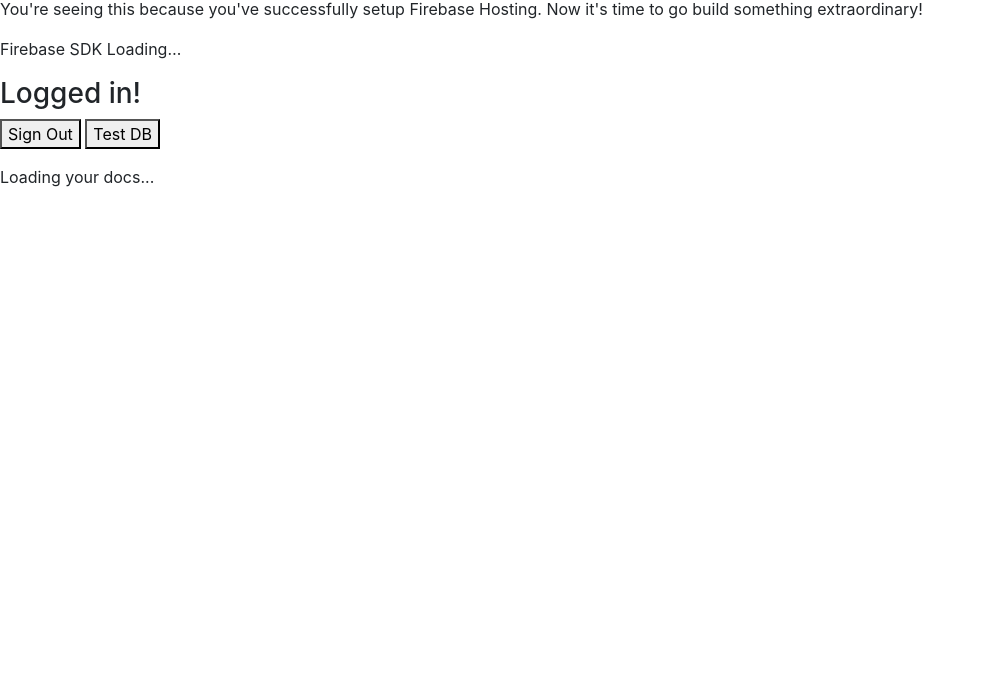
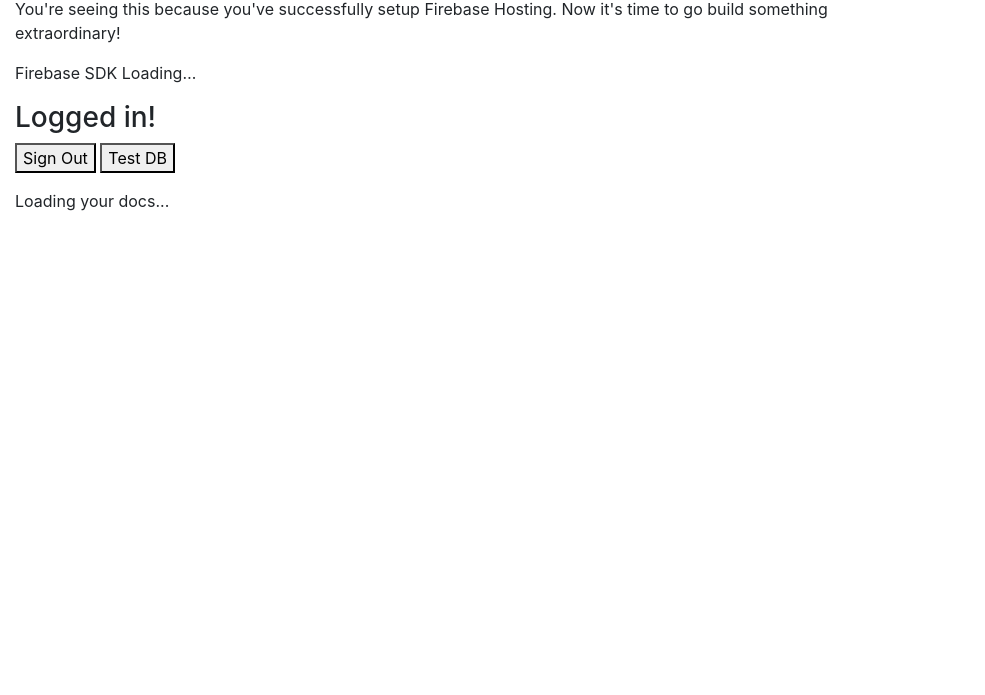
Before and after one commit to bbennett905/EasySprint, a plain HTML site: page public/index.html in a window 1280 px wide. Shown: the part 105-800 px from the top of the page, without its empty margins (0-985 px from the left). Drawn offline with nearby package versions, Linux system fonts and the light colour scheme; a script that the page names is missing.

Commit message:
Slightly improve layout

```diff
--- a/public/index.html
+++ b/public/index.html
@@ -23,20 +23,23 @@
   </head>
 
   <body>
-    <div id="message">
+    <div class="container-fluid">
       <h2>Welcome</h2>
       <h1>Firebase Hosting Setup Complete</h1>
+      <div class="row">
+        <div class="col-sm-8">
           <p>You're seeing this because you've successfully setup Firebase Hosting. Now it's time to go build something extraordinary!</p>
+          <p id="load">Firebase SDK Loading&hellip;</p>
         </div>
-    <p id="load">Firebase SDK Loading&hellip;</p>
-
+        <div class="col-sm-4">
           <!-- anything that should only be displayed when logged out goes in here -->
           <div id="logged-out">
             <div id="firebaseui-spa">
               <div id="firebaseui-auth-container"></div>
             </div>
           </div>
-
+        </div>
+      </div>
       <!-- anything to display when logged in -->
       <div id="logged-in">
           <h3>Logged in!</h3>
@@ -48,7 +51,7 @@
             Loading your docs...
           </p>
         </div>
-
       <script src="app.js"></script>
+    </div>
   </body>
 </html>
```
Also changed, not shown: database.rules.json (+11 -0 lines). Lines whose indentation alone changed are shown as unchanged.
